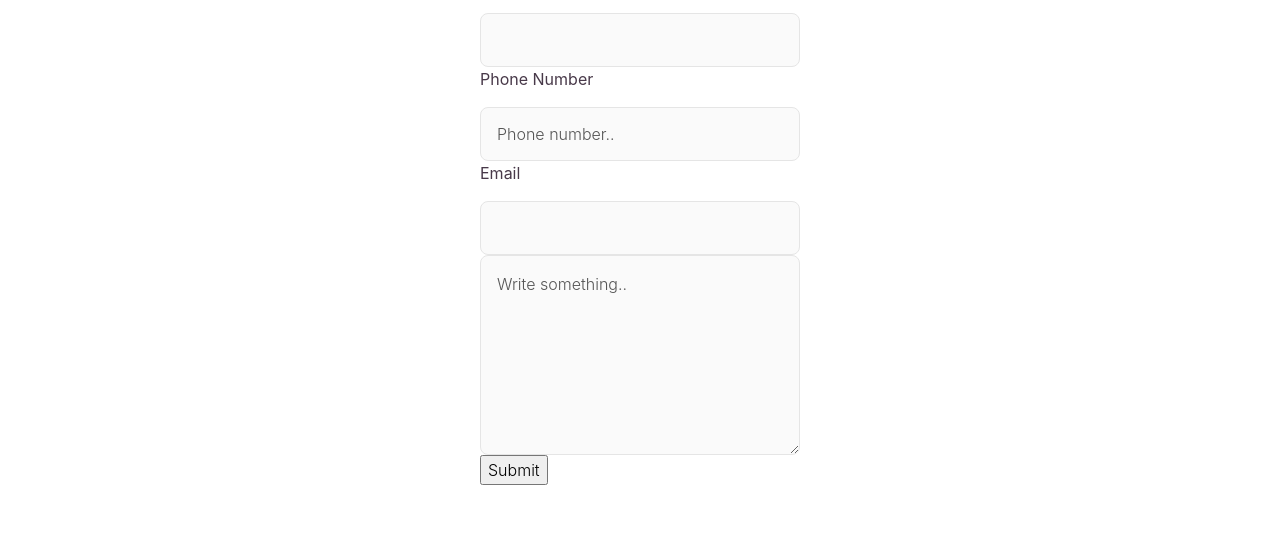
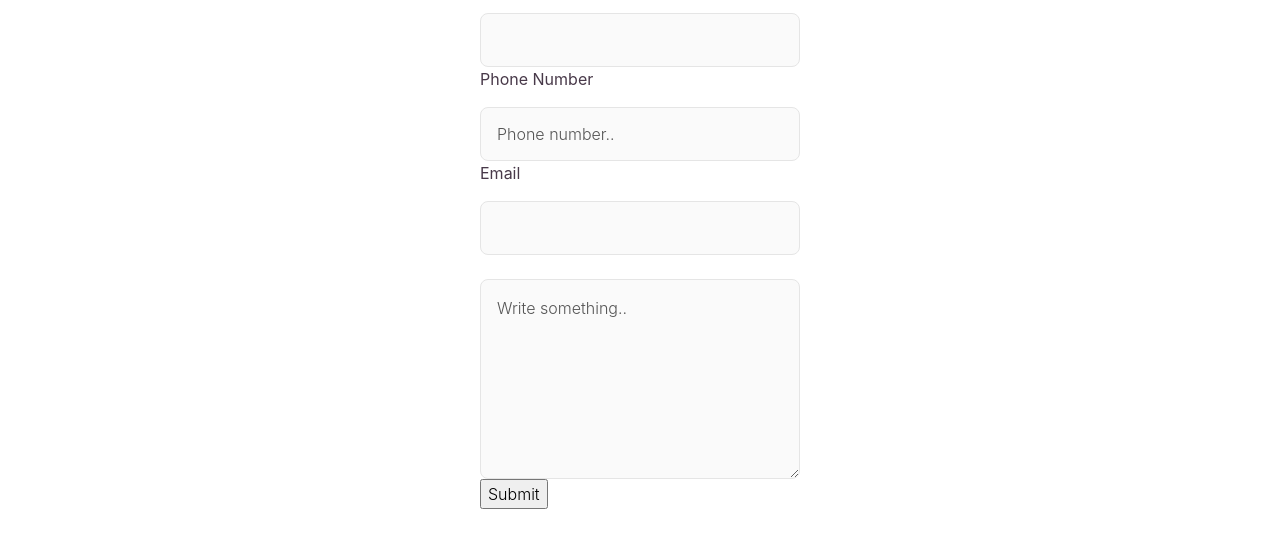
Before and after one commit to z1840093/475pp, a plain HTML site: page form1.html in a window 1280 px wide. Shown: the part 757-1300 px from the top of the page. Drawn offline with Linux system fonts and the light colour scheme.

Commit message:
Update form1.html

```diff
--- a/form1.html
+++ b/form1.html
@@ -233,7 +233,7 @@
 									<label for="lname">Phone Number</label>
 									<input type="text" id="Phone" name="number" placeholder="Phone number..">
 									<label for="email">Email</label>
-									<input type="email" name="_replyto">
+									<input type="email" name="_replyto"><br>
 									<textarea id="subject" name="subject" placeholder="Write something.."
 									style="height:200px"></textarea>
 									<input type="submit" value="Submit">
```
